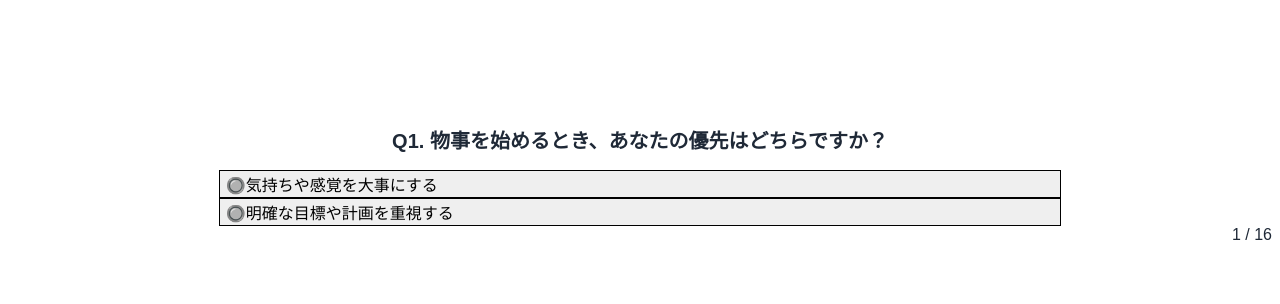
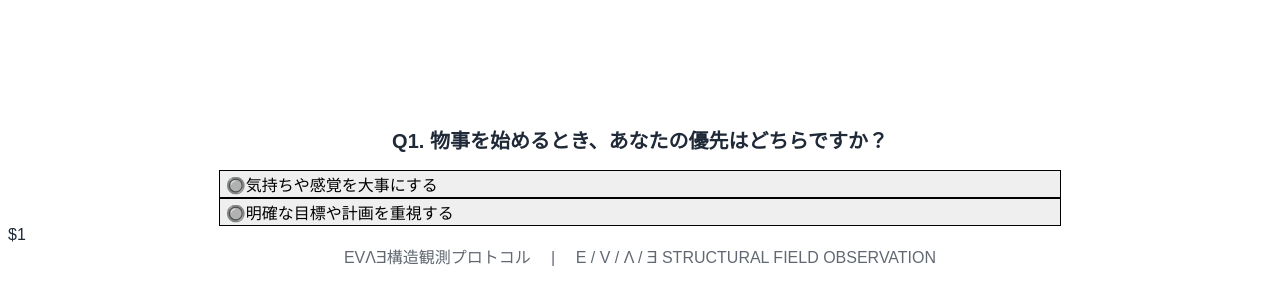
Before and after one commit to HIROYOKOKI/evae-diagnosis-api-next, a Next.js app: page /diagnosis in a window 1280 px wide. Shown: the top 304 px of the page. Built offline with nearby package versions, Linux system fonts and the light colour scheme.

Commit message:
Update diagnosis.tsx

```diff
--- a/pages/diagnosis.tsx
+++ b/pages/diagnosis.tsx
@@ -69,9 +69,10 @@ export default function DiagnosisPage() {
             ))}
           </AnimatePresence>
         </div>
-        <div className="text-sm text-gray-400 text-right">
-          {current + 1} / {questions.length}
-        </div>
+        $1
+<footer className="mt-16 text-center text-xs text-gray-400 tracking-wide font-mono opacity-70">
+  EVΛƎ構造観測プロトコル  |  E / V / Λ / Ǝ STRUCTURAL FIELD OBSERVATION
+</footer>
       </div>
     </div>
   );
```
